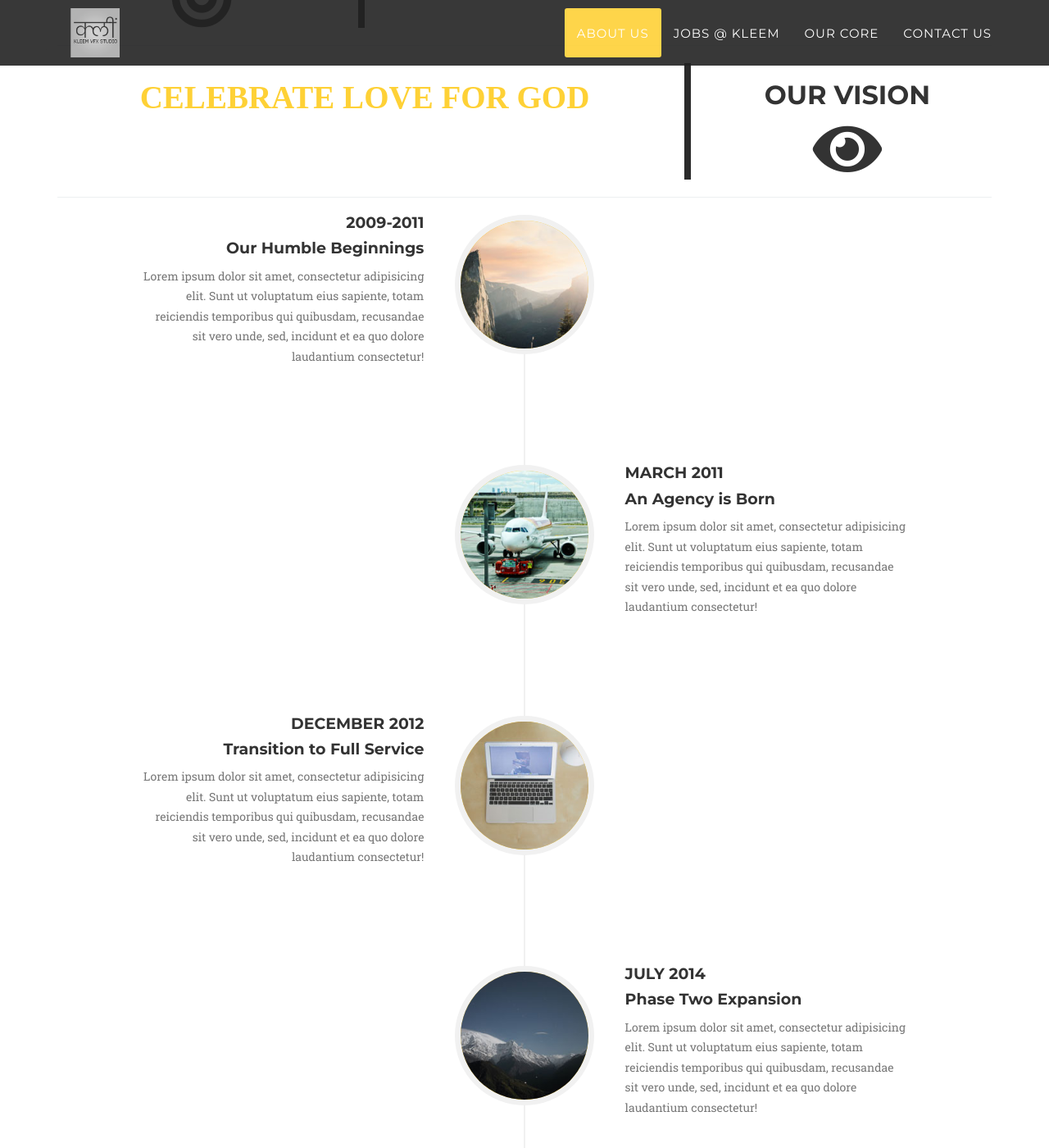
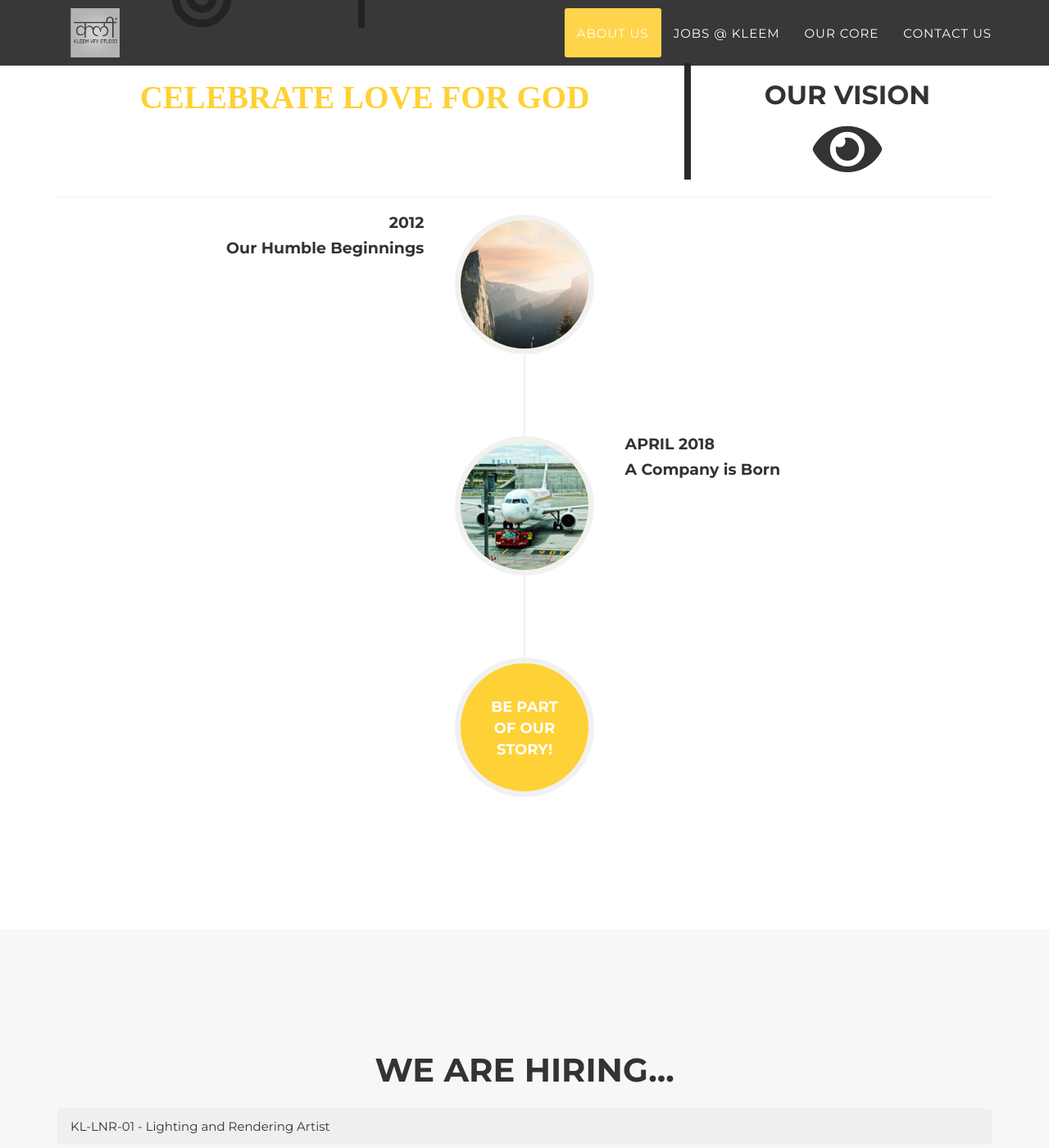
Before and after one commit to kleemvfxstudio/kleemvfxstudio.github.io, a Jekyll site: the page built from index.html, in a window 1280 px wide and 1400 px high, scrolled down 992 px. Shown: the whole window at 82% size. Built offline with Jekyll 4.4.1, drawn with Linux system fonts in a browser that asks for light colours; some web fonts are replaced.

Commit message:
Updating timeline

```diff
--- a/_includes/about.html
+++ b/_includes/about.html
@@ -37,12 +37,12 @@
                         </div>
                         <div class="timeline-panel">
                             <div class="timeline-heading">
-                                <h4>2009-2011</h4>
+                                <h4>2012</h4>
                                 <h4 class="subheading">Our Humble Beginnings</h4>
                             </div>
-                            <div class="timeline-body">
+                            <!--<div class="timeline-body">
                                 <p class="text-muted">Lorem ipsum dolor sit amet, consectetur adipisicing elit. Sunt ut voluptatum eius sapiente, totam reiciendis temporibus qui quibusdam, recusandae sit vero unde, sed, incidunt et ea quo dolore laudantium consectetur!</p>
-                            </div>
+                            </div>-->
                         </div>
                     </li>
                     <li class="timeline-inverted">
@@ -51,15 +51,15 @@
                         </div>
                         <div class="timeline-panel">
                             <div class="timeline-heading">
-                                <h4>March 2011</h4>
-                                <h4 class="subheading">An Agency is Born</h4>
+                                <h4>April 2018</h4>
+                                <h4 class="subheading">A Company is Born</h4>
                             </div>
-                            <div class="timeline-body">
+                            <!--<div class="timeline-body">
                                 <p class="text-muted">Lorem ipsum dolor sit amet, consectetur adipisicing elit. Sunt ut voluptatum eius sapiente, totam reiciendis temporibus qui quibusdam, recusandae sit vero unde, sed, incidunt et ea quo dolore laudantium consectetur!</p>
-                            </div>
+                            </div>-->
                         </div>
                     </li>
-                    <li>
+                   <!-- <li>
                         <div class="timeline-image">
                             <img class="img-circle img-responsive" src="img/about/3.jpg" alt="">
                         </div>
@@ -86,8 +86,9 @@
                                 <p class="text-muted">Lorem ipsum dolor sit amet, consectetur adipisicing elit. Sunt ut voluptatum eius sapiente, totam reiciendis temporibus qui quibusdam, recusandae sit vero unde, sed, incidunt et ea quo dolore laudantium consectetur!</p>
                             </div>
                         </div>
-                    </li>
-                    <li class="timeline-inverted">
+                    </li>-->
+                    <li>
+                    <!--<li class="timeline-inverted">-->
                         <div class="timeline-image">
                             <h4>Be Part
                                 <br>Of Our
```
